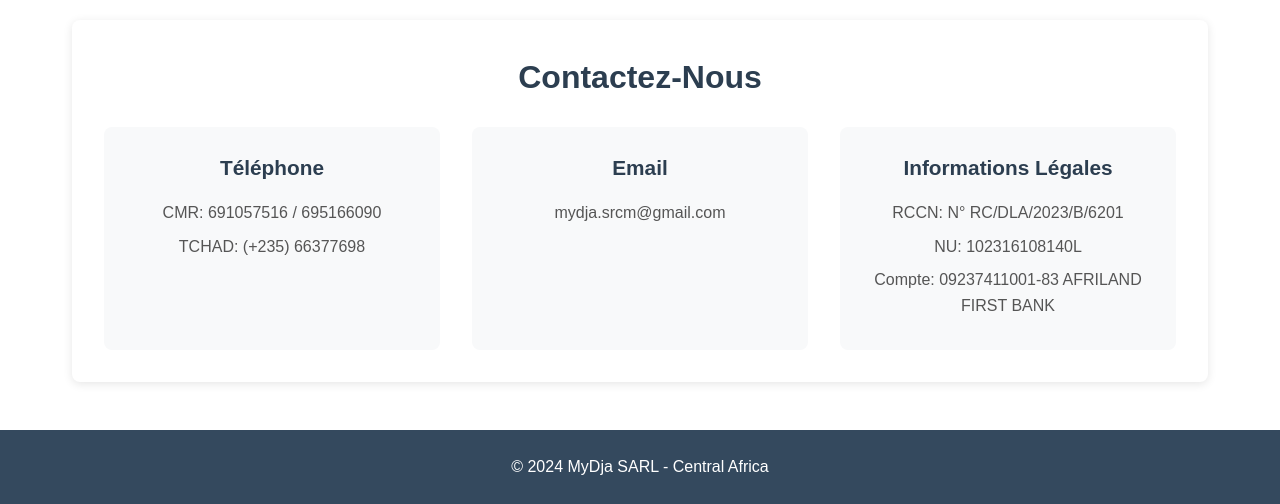
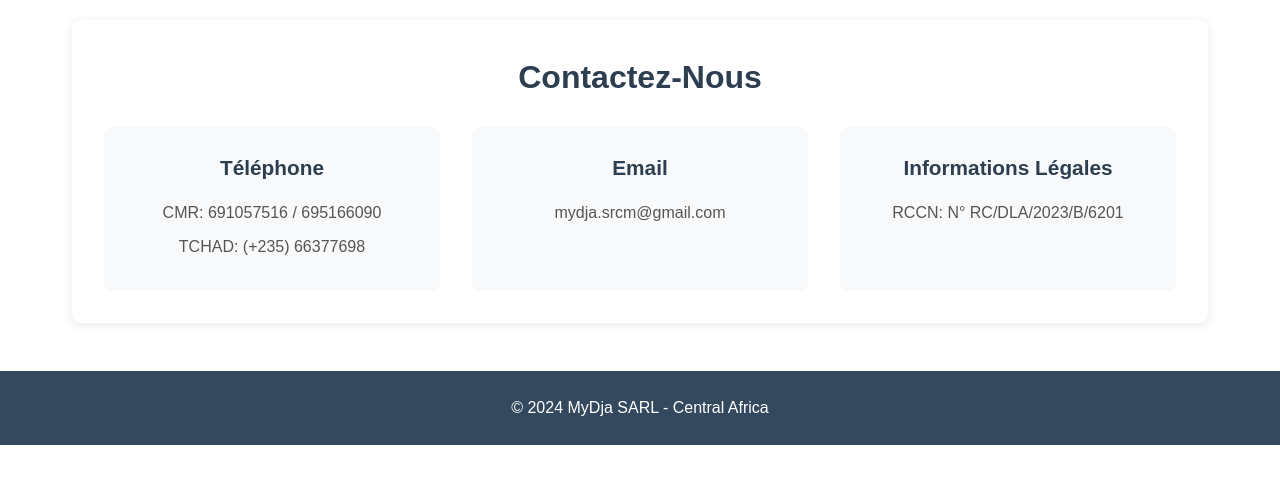
Before and after one commit to Kascabrel/MyDja_SARL, a Flask app: page / in a window 1280 px wide. Shown: the part 2528-3032 px from the top of the page. After the commit the page ends 2973 px from the top, so only its background shows below. Run offline with Flask 3, Linux system fonts and the light colour scheme.

Commit message:
hide sensible data

```diff
--- a/templates/index.html
+++ b/templates/index.html
@@ -109,8 +109,8 @@
             <div class="contact-item">
                 <h3>Informations Légales</h3>
                 <p>RCCN: N° RC/DLA/2023/B/6201</p>
-                <p>NU: 102316108140L</p>
-                <p>Compte: 09237411001-83 AFRILAND FIRST BANK</p>
+                <!--<p>NU: 102316108140L</p>
+                <p>Compte: 09237411001-83 AFRILAND FIRST BANK</p>-->
             </div>
         </div>
     </div>
```
